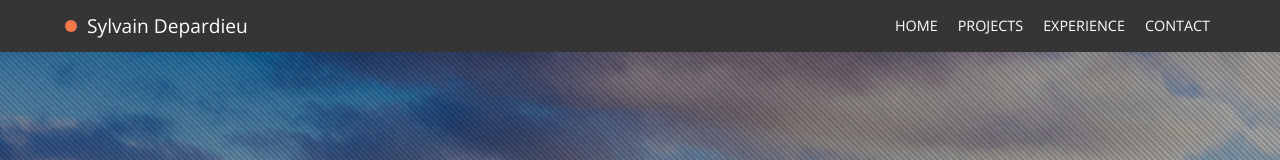
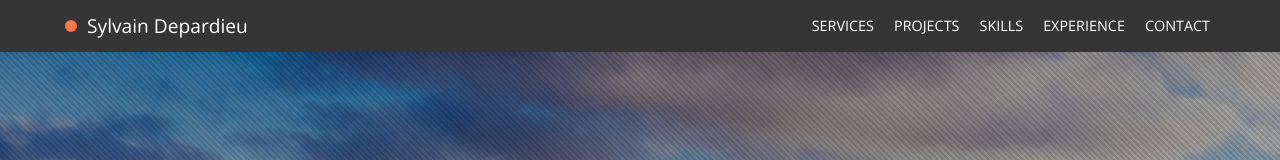
Before and after one commit to SylvainDep/Portfolio2020, a React (Create React App) app: page / in a window 1280 px wide. Shown: the top 160 px of the page. Built offline with nearby package versions, Linux system fonts and the light colour scheme.

Commit message:
Anchor links + smooth scrolling

```diff
--- a/src/Contact/Contact.js
+++ b/src/Contact/Contact.js
@@ -49,7 +49,7 @@ const Partner = styled.a`
 class Contact extends Component {
   render() {
     return (
-      <ContentBlock section contact>
+      <ContentBlock id="contact" section contact>
         <ContentArea>
           <SectionHeader
             icon={faStar}
--- a/src/Experience/Experience.js
+++ b/src/Experience/Experience.js
@@ -14,7 +14,7 @@ const {
 class Experience extends Component {
   render() {
     return (
-      <ContentBlock background={light_grey} section>
+      <ContentBlock id="experience" background={light_grey} section>
         <ContentArea>
           <SectionHeader
             icon={faHistory}
--- a/src/Hero/Navbar/Menu.js
+++ b/src/Hero/Navbar/Menu.js
@@ -1,5 +1,6 @@
-import React from 'react'
+import React, { Component } from 'react'
 import styled from 'styled-components'
+import SmoothScrolling from "../../UI/shared/SmoothScrolling";
 
 import { styles } from '../../UI'
 
@@ -47,15 +48,32 @@ const MenuItem = styled.li`
   }
 `
 
-const Menu = props => {
-  return (
-    <MenuBlock>
-      <MenuItem><span>Home</span></MenuItem>
-      <MenuItem><span>Projects</span></MenuItem>
-      <MenuItem><span>Experience</span></MenuItem>
-      <MenuItem><span>Contact</span></MenuItem>
-    </MenuBlock>
-  )
+class Menu extends Component {
+  scrollHandler = (anchor) => {
+    SmoothScrolling.scrollTo(anchor);
+  }
+
+  render() {
+    return (
+      <MenuBlock>
+        <MenuItem>
+          <a onClick={() => this.scrollHandler("services")}>Services</a>
+        </MenuItem>
+        <MenuItem>
+          <a onClick={() => this.scrollHandler("projects")}>Projects</a>
+        </MenuItem>
+        <MenuItem>
+          <a onClick={() => this.scrollHandler("skills")}>Skills</a>
+        </MenuItem>
+        <MenuItem>
+          <a onClick={() => this.scrollHandler("experience")}>Experience</a>
+        </MenuItem>
+        <MenuItem>
+          <a onClick={() => this.scrollHandler("contact")}>Contact</a>
+        </MenuItem>
+      </MenuBlock>
+    )
+  }
 }
 
 export default Menu
--- a/src/Portfolio/Portfolio.js
+++ b/src/Portfolio/Portfolio.js
@@ -13,7 +13,7 @@ const {
 class Portfolio extends Component {
   render() {
     return (
-      <ContentBlock section>
+      <ContentBlock id="projects" section>
         <ContentArea>
           <SectionHeader
             icon={faBriefcase}
--- a/src/Service/Service.js
+++ b/src/Service/Service.js
@@ -15,7 +15,7 @@ const {
 class Service extends Component {
   render() {
     return (
-      <ContentBlock background={light_grey} section>
+      <ContentBlock id="services" background={light_grey} section>
         <ContentArea>
           <SectionHeader
             icon={faRocket}
--- a/src/Skills/Skills.js
+++ b/src/Skills/Skills.js
@@ -15,7 +15,7 @@ const {
 class Skills extends Component {
   render() {
     return (
-      <CustomContentBlock bgImg={require('../assets/img/skills.jpg')} color="white" section>
+      <CustomContentBlock id="skills" bgImg={require('../assets/img/skills.jpg')} color="white" section>
         <ContentArea background="rgba(0, 0, 0, .5)" section>
           <SectionHeader
             icon={faRocket}
--- /dev/null
+++ b/src/UI/shared/SmoothScrolling.js
@@ -0,0 +1,80 @@
+var SmoothScrolling = {
+  timer: null,
+
+  stop: function() {
+    clearTimeout(this.timer);
+  },
+
+  scrollTo: function(id, callback) {
+    var settings = {
+      duration: 1000,
+      easing: {
+        outQuint: function(x, t, b, c, d) {
+          return c * ((t = t / d - 1) * t * t * t * t + 1) + b;
+        }
+      }
+    };
+    var percentage;
+    var startTime;
+    var node = document.getElementById(id);
+    var nodeTop = node.offsetTop;
+    var nodeHeight = node.offsetHeight;
+    var body = document.body;
+    var html = document.documentElement;
+    var height = Math.max(
+      body.scrollHeight,
+      body.offsetHeight,
+      html.clientHeight,
+      html.scrollHeight,
+      html.offsetHeight
+    );
+    var windowHeight = window.innerHeight;
+    var offset = window.pageYOffset;
+    var delta = nodeTop - offset;
+    var bottomScrollableY = height - windowHeight;
+    var targetY =
+      bottomScrollableY < delta
+        ? bottomScrollableY - (height - nodeTop - nodeHeight + offset)
+        : delta;
+
+    startTime = Date.now();
+    percentage = 0;
+
+    if (this.timer) {
+      clearInterval(this.timer);
+    }
+
+    function step() {
+      var yScroll;
+      var elapsed = Date.now() - startTime;
+
+      if (elapsed > settings.duration) {
+        clearTimeout(this.timer);
+      }
+
+      percentage = elapsed / settings.duration;
+
+      if (percentage > 1) {
+        clearTimeout(this.timer);
+
+        if (callback) {
+          callback();
+        }
+      } else {
+        yScroll = settings.easing.outQuint(
+          0,
+          elapsed,
+          offset,
+          targetY,
+          settings.duration
+        );
+        window.scrollTo(0, yScroll);
+        this.timer = setTimeout(step, 10);
+      }
+    }
+
+    this.timer = setTimeout(step, 10);
+  }
+};
+
+export default SmoothScrolling;
```
